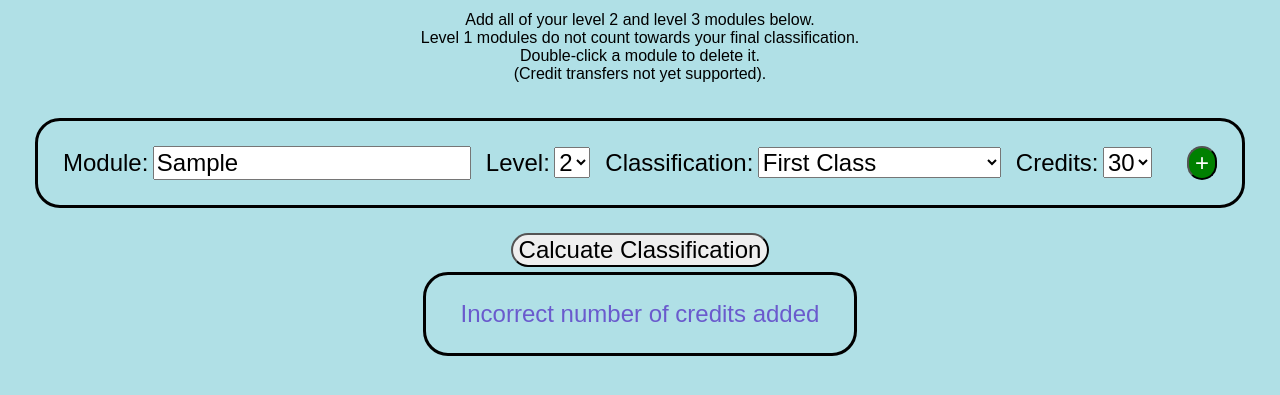
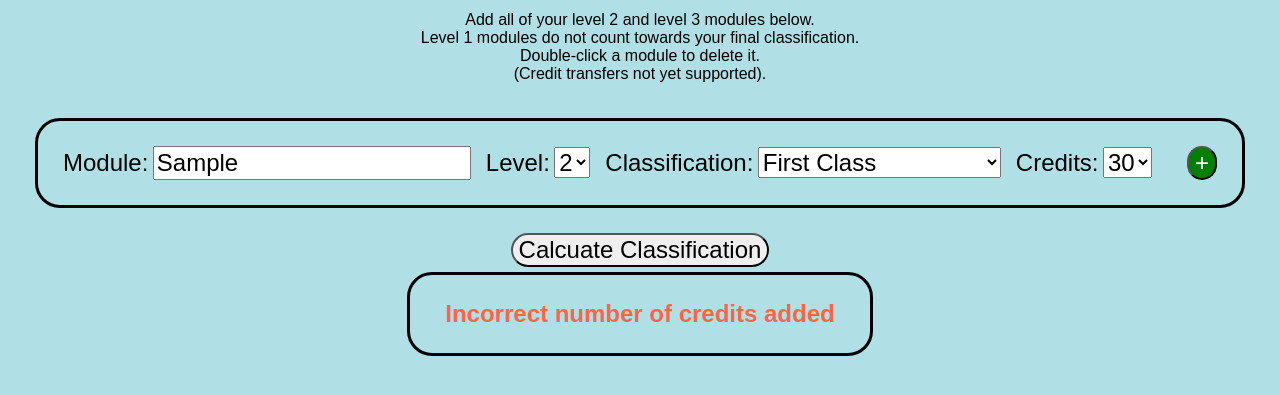
Before and after one commit to annie-seaward/ou-classification-calculator, a plain HTML site: page index.html in a window 1280 px wide. Both pictures are taken after typing "Sample" into the empty fields and a click on the button "Calcuate Classification". Shown: the part 87-482 px from the top of the page. Drawn offline with Linux system fonts and the light colour scheme.

Commit message:
Changing font color to improve accessibility

```diff
--- a/style.css
+++ b/style.css
@@ -65,7 +65,8 @@ button {
 }
 
 .blue {
-    color: slateblue;
+    color: tomato;
+    font-weight: bold;
 }
 
 span {
```
